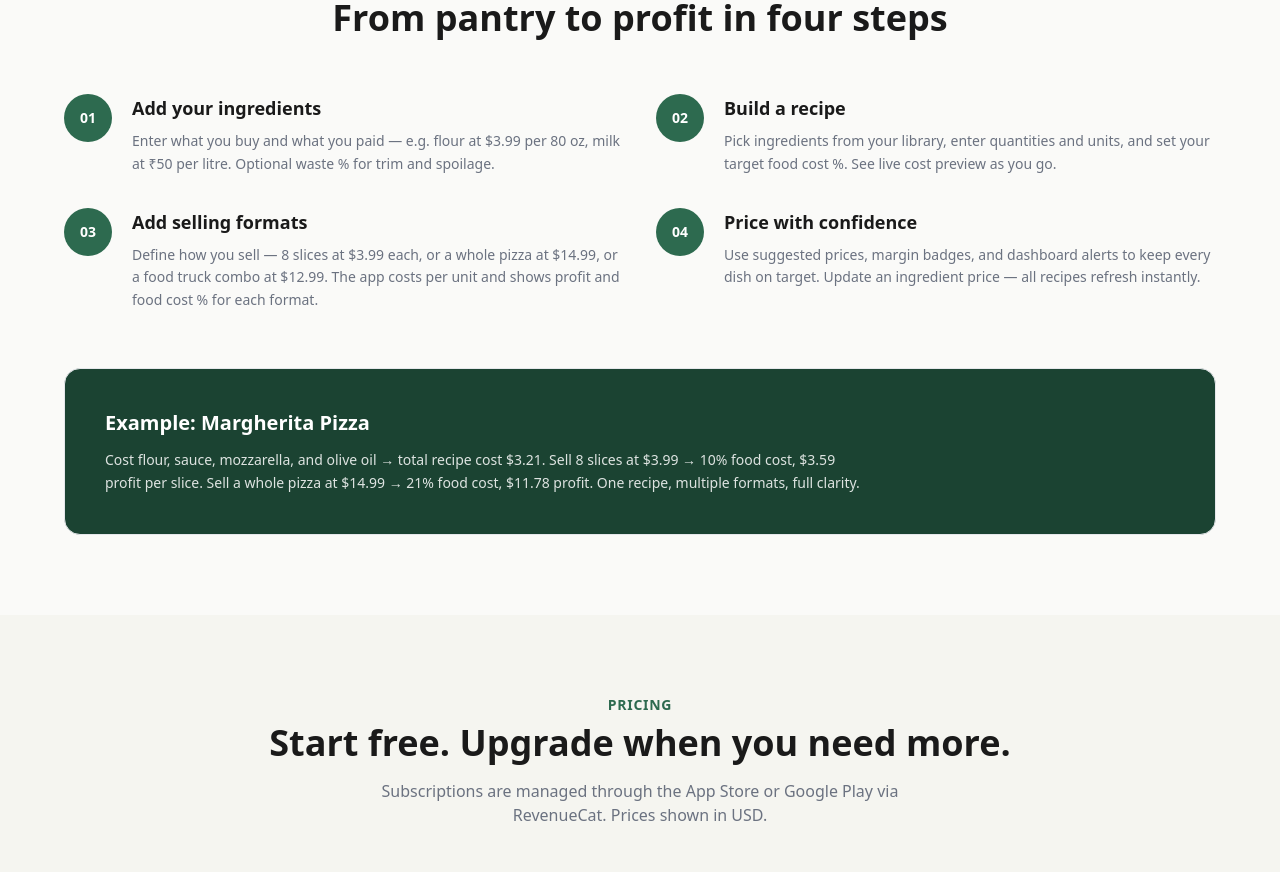
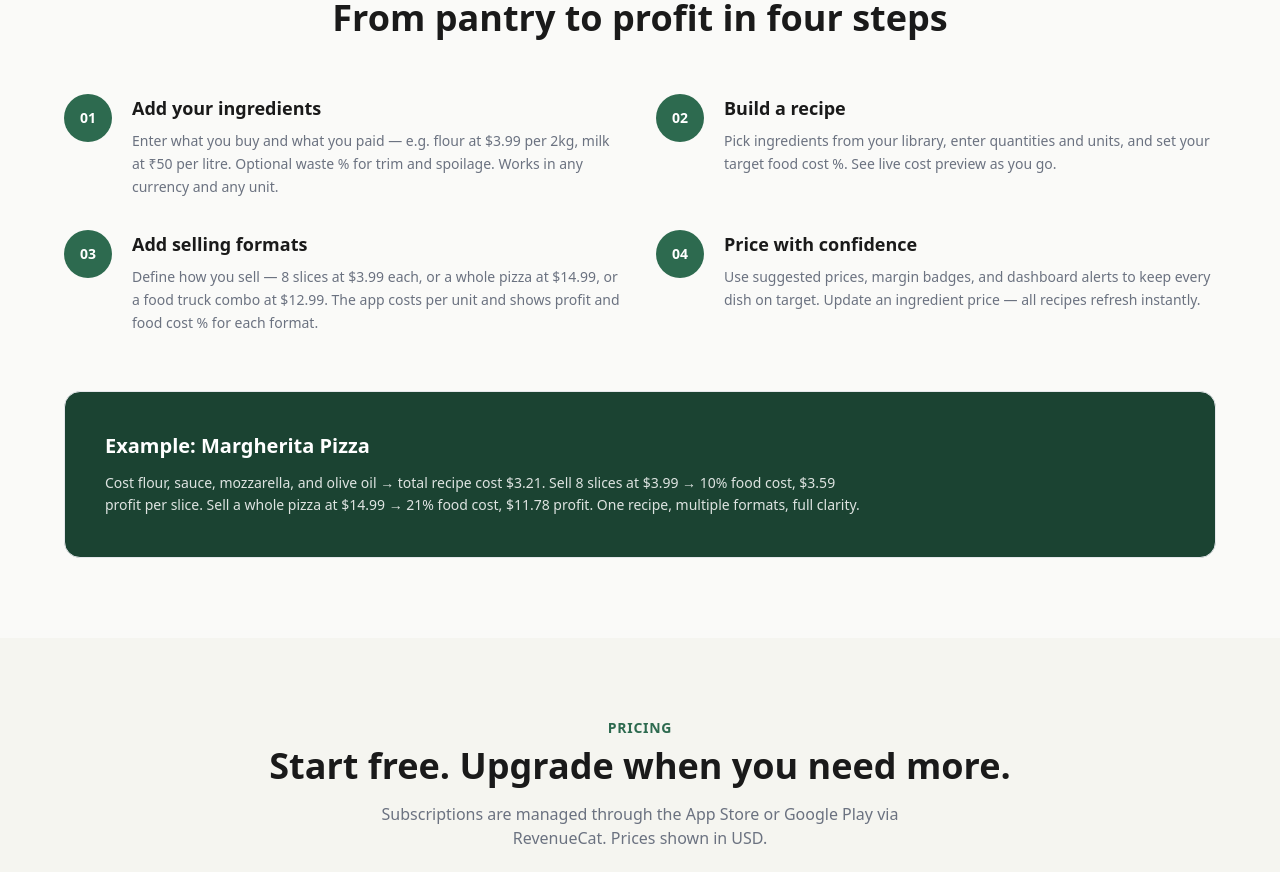
Before and after one commit to darshan445/costmydish-marketing, a Next.js app: page / in a window 1280 px wide. Shown: the part 1600-2472 px from the top of the page. Built offline with nearby package versions, Linux system fonts and the light colour scheme; no server answers.

Commit message:
Update HowItWorks component description to clarify ingredient input format and support for multiple currencies and units

```diff
--- a/components/HowItWorks.js
+++ b/components/HowItWorks.js
@@ -2,7 +2,7 @@
   {
     step: '01',
     title: 'Add your ingredients',
-    description: 'Enter what you buy and what you paid — e.g. flour at $3.99 per 80 oz, milk at ₹50 per litre. Optional waste % for trim and spoilage.',
+    description: 'Enter what you buy and what you paid — e.g. flour at $3.99 per 2kg, milk at ₹50 per litre. Optional waste % for trim and spoilage. Works in any currency and any unit.',
   },
   {
     step: '02',
```
